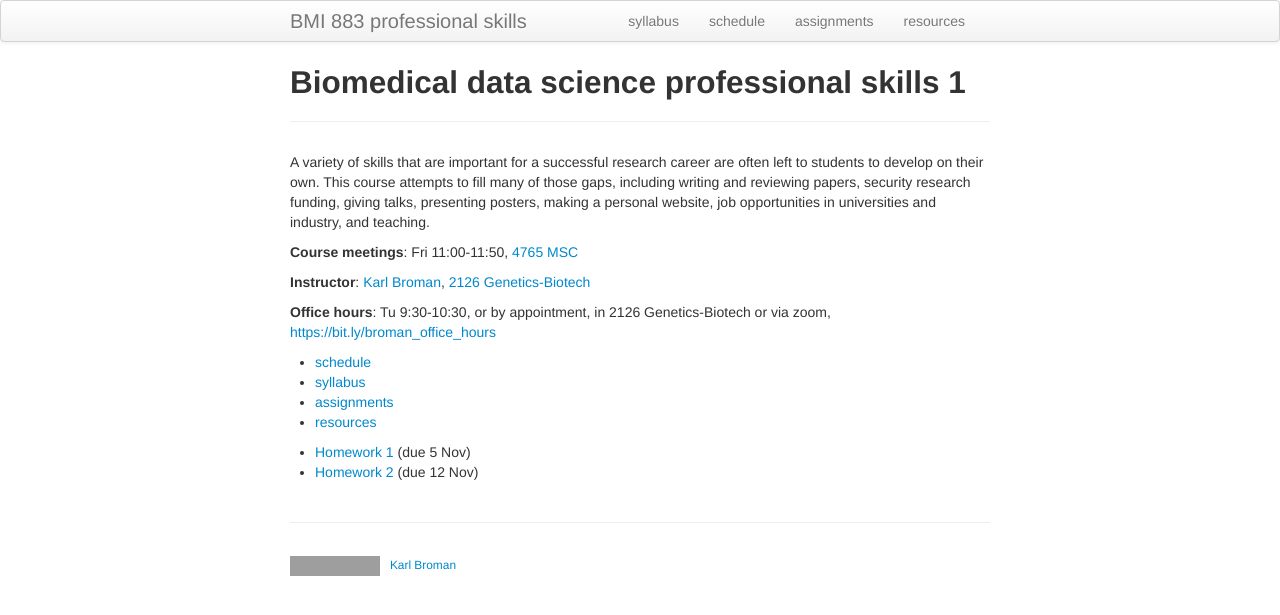
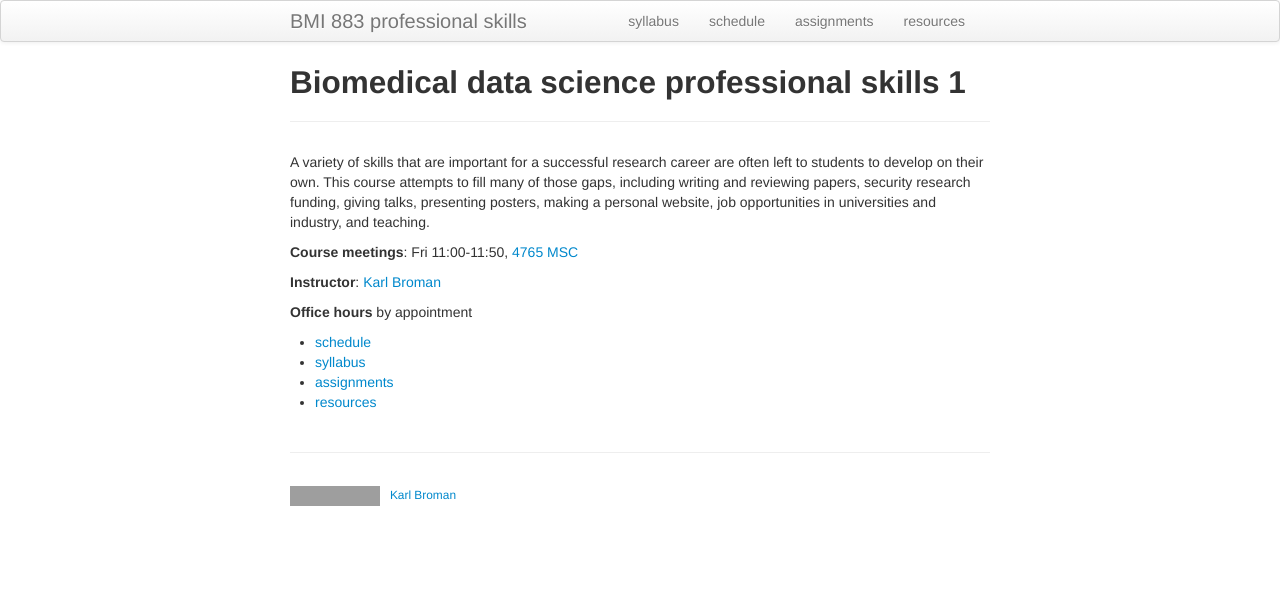
Before and after one commit to kbroman/BMI883, a Jekyll site: the page built from index.md, in a window 1280 px wide. Shown: the top 615 px of the page. Built offline with Jekyll 4.4.1, drawn with Linux system fonts in a browser that asks for light colours; grey boxes are pictures that could not be loaded.

Commit message:
remove homework due dates

```diff
--- a/index.md
+++ b/index.md
@@ -13,15 +13,11 @@ industry, and teaching.
 
 **Course meetings**: Fri 11:00-11:50, [4765 MSC](https://www.biostat.wisc.edu/~kbroman/4765msc.html)
 
-**Instructor**: [Karl Broman](https://kbroman.org), [2126 Genetics-Biotech](https://map.wisc.edu/s/5gyvnffv)
+**Instructor**: [Karl Broman](https://kbroman.org)
 
-**Office hours**: Tu 9:30-10:30, or by appointment, in 2126
-Genetics-Biotech or via zoom, <https://bit.ly/broman_office_hours>
+**Office hours** by appointment
 
 - [schedule](schedule.html)
 - [syllabus](syllabus.html)
 - [assignments](assignments.html)
 - [resources](resources.html)
-
-- [Homework 1](homework1.html) (due 5 Nov)
-- [Homework 2](homework2.html) (due 12 Nov)
```
Also changed, not shown: assignments.md (+0 -3 lines), schedule.md (+1 -1 lines), syllabus.md (+2 -7 lines).
